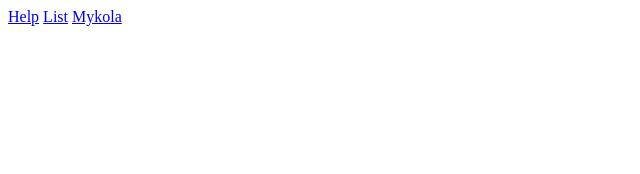
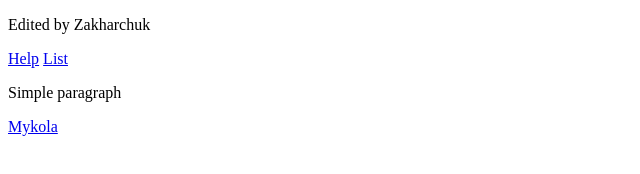
Before and after one commit to uitpm231gvv/RRPS02, a plain HTML site: page index.html in a window 1280 px wide. Shown: the whole page, without its empty margins (0-640 px from the left). Drawn offline with Linux system fonts and the light colour scheme.

Commit message:
edited index.html

```diff
--- a/index.html
+++ b/index.html
@@ -5,8 +5,12 @@
    <title>Index</title>
 </head>
 <body>
+   <p>Edited by Zakharchuk</p>
    <a href="help.html">Help</a>
    <a href="list.html">List</a>
+   <p>
+      Simple paragraph
+   </p>
    <a href="mykola.html">Mykola</a>
 </body>
 </html>
```
